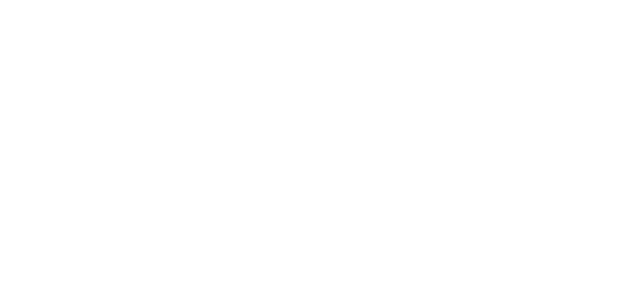
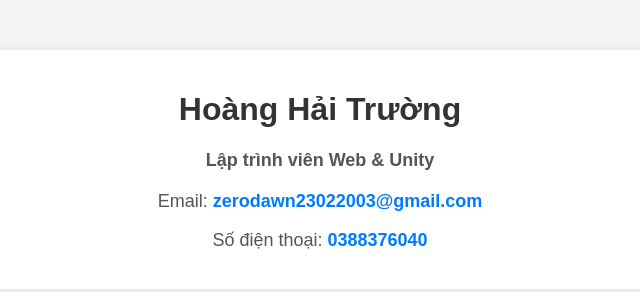
Before and after one commit to phuongit1306/Nhom21, a plain HTML site: page index.html in a window 1280 px wide. Shown: the whole page, without its empty margins (320-960 px from the left). Drawn offline with Linux system fonts and the light colour scheme.

Commit message:
Lưu thay đổi trước khi merge

```diff
--- a/index.html
+++ b/index.html
@@ -1,11 +1,50 @@
 <!DOCTYPE html>
-<html lang="en">
+<html lang="vi">
 <head>
     <meta charset="UTF-8">
     <meta name="viewport" content="width=device-width, initial-scale=1.0">
-    <title>Document</title>
+    <title>Hoàng Hải Trường - Portfolio</title>
+    <style>
+        body {
+            font-family: Arial, sans-serif;
+            background-color: #f4f4f4;
+            text-align: center;
+            margin: 0;
+            padding: 0;
+        }
+        .container {
+            background: white;
+            width: 50%;
+            margin: 50px auto;
+            padding: 20px;
+            border-radius: 10px;
+            box-shadow: 0 0 10px rgba(0, 0, 0, 0.1);
+        }
+        h1 {
+            color: #333;
+        }
+        p {
+            font-size: 18px;
+            color: #555;
+        }
+        .contact {
+            margin-top: 20px;
+        }
+        .contact a {
+            text-decoration: none;
+            color: #007BFF;
+            font-weight: bold;
+        }
+    </style>
 </head>
 <body>
-
+    <div class="container">
+        <h1>Hoàng Hải Trường</h1>
+        <p><strong>Lập trình viên Web & Unity</strong></p>
+        <div class="contact">
+            <p>Email: <a href="mailto:zerodawn23022003@gmail.com">zerodawn23022003@gmail.com</a></p>
+            <p>Số điện thoại: <a href="tel:0388376040">0388376040</a></p>
+        </div>
+    </div>
 </body>
 </html>
```
